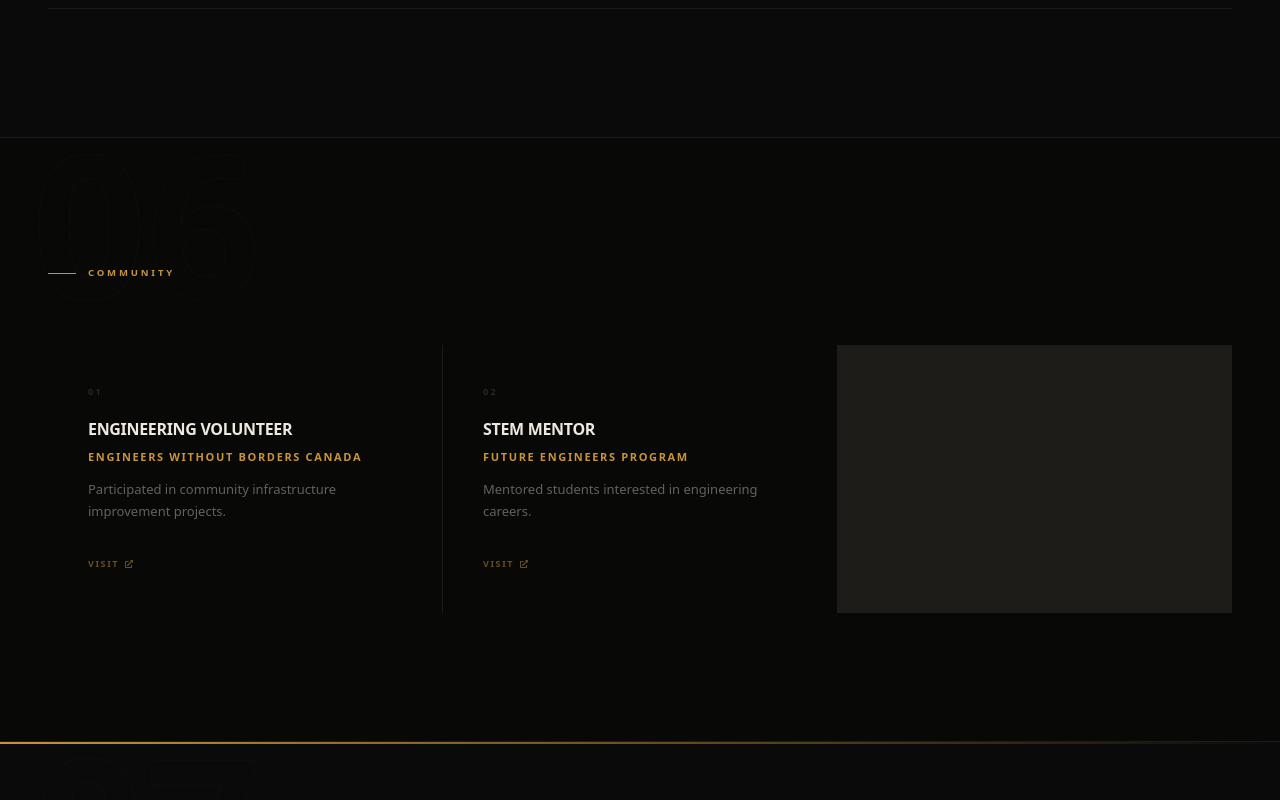
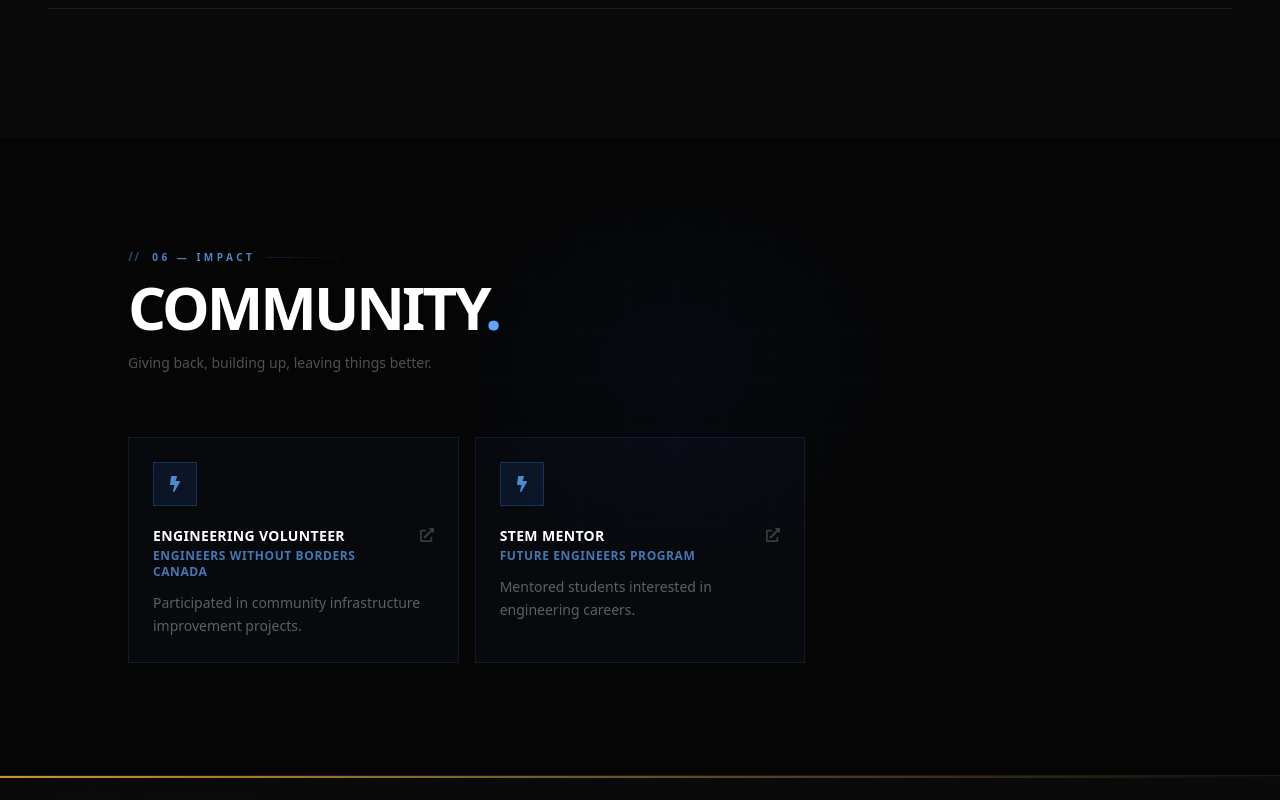
Before and after one commit to salienceenterprises-lab/portfolio-7e72f, a Next.js app: page /portfolio-7e72f/ in a window 1280 px wide. Shown: the part 4440-5240 px from the top of the page. Built offline with nearby package versions, Linux system fonts and the light colour scheme.

Commit message:
Update app/components/community.jsx via Portfolio SaaS

```diff
--- a/app/components/community.jsx
+++ b/app/components/community.jsx
@@ -1,151 +1,108 @@
 "use client";
-import React from "react";
 import { motion } from "framer-motion";
-import { FaExternalLinkAlt } from "react-icons/fa";
+import { FaBolt, FaExternalLinkAlt } from "react-icons/fa";
 
-const GOLD = "#c8943a";
-const GOLD_L = "#e0b256";
-
-export default function NocturneCommunity({ data }) {
-  const list = data?.community || data?.volunteering || data?.involvement || [];
-  if (!list.length) return null;
+export default function PortfolioCommunity({ data }) {
+  if (!data?.community?.length) return null;
 
   return (
-    <section id="community" style={{
-      background: "#080807",
-      borderTop: "1px solid #1e1c19",
-      position: "relative", overflow: "hidden",
-    }}>
-      <style>{`
-        @media (max-width: 767px) {
-          .noc-community-inner { padding: 4rem 1.5rem !important; }
-          .noc-community-grid { grid-template-columns: 1fr !important; }
-        }
-      `}</style>
+    <section id="community" className="relative py-28 px-6 overflow-hidden bg-[#050505]">
 
-      <div style={{
-        position: "absolute", top: "-1rem", left: "2rem",
-        fontSize: "200px", fontWeight: 900, lineHeight: 1,
-        color: "transparent",
-        WebkitTextStroke: "1px rgba(255,255,255,0.025)",
-        pointerEvents: "none", userSelect: "none",
-      }}>06</div>
+      {/* Ambient */}
+      <div className="absolute inset-0 pointer-events-none">
+        <div className="absolute bottom-1/3 left-1/3 w-[500px] h-[400px] rounded-full" style={{ background: "radial-gradient(ellipse, rgba(37,99,235,0.05), transparent 70%)" }} />
+        <div className="absolute inset-0 bg-[linear-gradient(rgba(59,130,246,0.025)_1px,transparent_1px),linear-gradient(90deg,rgba(59,130,246,0.025)_1px,transparent_1px)] bg-[size:48px_48px]" />
+      </div>
 
-      <div className="noc-community-inner" style={{ maxWidth: "1400px", margin: "0 auto", padding: "8rem 3rem" }}>
+      <div className="max-w-5xl mx-auto relative z-10">
+
+        {/* Section label */}
         <motion.div
           initial={{ opacity: 0, x: -20 }}
           whileInView={{ opacity: 1, x: 0 }}
           viewport={{ once: true }}
-          style={{ display: "flex", alignItems: "center", gap: "12px", marginBottom: "4rem" }}
+          transition={{ duration: 0.5 }}
+          className="flex items-center gap-3 mb-3"
         >
-          <div style={{ width: "28px", height: "1.5px", background: GOLD }} />
-          <span style={{ fontSize: "9.5px", fontWeight: 700, textTransform: "uppercase", letterSpacing: "0.3em", color: GOLD }}>
-            Community
-          </span>
+          <span className="text-blue-400/40 font-black text-xs tracking-widest select-none">{"//"}</span>
+          <span className="text-[10px] font-black tracking-[0.35em] uppercase text-blue-400/80">06 — Impact</span>
+          <div className="flex-1 h-px bg-gradient-to-r from-blue-500/20 to-transparent max-w-[80px]" />
         </motion.div>
 
-        <div
-          className="noc-community-grid"
-          style={{
-            display: "grid",
-            gridTemplateColumns: "repeat(auto-fill, minmax(min(320px, 100%), 1fr))",
-            gap: "1px",
-            background: "#1e1c19",
-          }}
+        <motion.h2
+          initial={{ opacity: 0, y: 18 }}
+          whileInView={{ opacity: 1, y: 0 }}
+          viewport={{ once: true }}
+          transition={{ duration: 0.6, delay: 0.05 }}
+          className="text-4xl sm:text-6xl font-black tracking-tighter text-white mb-4 uppercase"
         >
-          {list.map((item, i) => {
-            const title        = item.title       || item.role         || item.name         || item.position || "";
-            const organization = item.organization || item.company      || item.employer     || "";
-            const period       = item.period       || item.duration     || item.years        || item.date || "";
-            const description  = item.description  || item.achievements || item.impact       || "";
-            const link         = item.link         || item.url          || item.website      || "";
+          Community<span className="text-blue-400">.</span>
+        </motion.h2>
 
-            return (
-              <motion.div
-                key={i}
-                initial={{ opacity: 0, y: 24 }}
-                whileInView={{ opacity: 1, y: 0 }}
-                viewport={{ once: true }}
-                transition={{ duration: 0.5, delay: i * 0.07 }}
-                style={{
-                  background: "#080807",
-                  padding: "2.5rem",
-                  position: "relative",
-                  transition: "background 0.25s ease",
-                }}
-                onMouseEnter={(e) => { e.currentTarget.style.background = "#0d0c0a"; }}
-                onMouseLeave={(e) => { e.currentTarget.style.background = "#080807"; }}
-              >
-                {/* Index marker */}
-                <div style={{
-                  fontSize: "9px", fontWeight: 800,
-                  textTransform: "uppercase", letterSpacing: "0.25em",
-                  color: "#2a2825", marginBottom: "1.2rem",
-                }}>
-                  {String(i + 1).padStart(2, "0")}
+        <motion.p
+          initial={{ opacity: 0 }}
+          whileInView={{ opacity: 1 }}
+          viewport={{ once: true }}
+          transition={{ duration: 0.5, delay: 0.15 }}
+          className="text-white/30 text-sm mb-16 max-w-sm"
+        >
+          Giving back, building up, leaving things better.
+        </motion.p>
+
+        <div className="grid gap-4 sm:grid-cols-2 lg:grid-cols-3">
+          {data.community.map((item, index) => (
+            <motion.div
+              key={index}
+              initial={{ opacity: 0, y: 24 }}
+              whileInView={{ opacity: 1, y: 0 }}
+              viewport={{ once: true }}
+              transition={{ duration: 0.5, delay: index * 0.08 }}
+              whileHover={{ y: -5 }}
+              className="group relative bg-blue-500/[0.03] border border-blue-500/15 p-6 overflow-hidden hover:border-blue-500/45 hover:shadow-[0_16px_50px_rgba(59,130,246,0.12)] transition-all duration-400"
+            >
+              {/* Corner bracket — top left */}
+              <div className="absolute top-0 left-0 w-5 h-5 border-t-2 border-l-2 border-blue-500/0 group-hover:border-blue-500/70 transition-colors duration-400" />
+              {/* Corner bracket — bottom right */}
+              <div className="absolute bottom-0 right-0 w-5 h-5 border-b-2 border-r-2 border-blue-500/0 group-hover:border-blue-500/70 transition-colors duration-400" />
+
+              {/* Electric flash icon */}
+              <div className="relative w-11 h-11 mb-5">
+                <div className="w-11 h-11 bg-blue-500/[0.1] border border-blue-500/25 flex items-center justify-center group-hover:border-blue-500/60 transition-colors duration-300">
+                  <FaBolt className="w-4 h-4 text-blue-400/80" />
                 </div>
+              </div>
 
-                <h3 style={{
-                  fontSize: "16px", fontWeight: 800,
-                  color: "#ede9e0", letterSpacing: "-0.02em",
-                  textTransform: "uppercase", marginBottom: "0.5rem",
-                }}>
-                  {title}
-                </h3>
-
-                {organization && (
-                  <div style={{
-                    fontSize: "11px", fontWeight: 600,
-                    color: GOLD, textTransform: "uppercase",
-                    letterSpacing: "0.15em", marginBottom: "0.75rem",
-                  }}>
-                    {organization}
-                  </div>
-                )}
-
-                {period && (
-                  <div style={{
-                    fontSize: "9px", fontWeight: 700,
-                    textTransform: "uppercase", letterSpacing: "0.2em",
-                    color: "#3a3835", marginBottom: "1rem",
-                  }}>
-                    {period}
-                  </div>
-                )}
-
-                {description && (
-                  <p style={{
-                    fontSize: "13px", color: "rgba(237,233,224,0.4)",
-                    lineHeight: 1.7, fontWeight: 300,
-                    marginBottom: link ? "1.2rem" : 0,
-                  }}>
-                    {description}
-                  </p>
-                )}
-
-                {link && (
+              <div className="flex items-start justify-between gap-2 mb-2">
+                <div>
+                  <h3 className="font-black text-white text-sm uppercase tracking-wide mb-0.5 group-hover:text-blue-200 transition-colors duration-300">
+                    {item.role}
+                  </h3>
+                  <p className="text-xs font-bold text-blue-400/70 uppercase tracking-wider">{item.organization}</p>
+                </div>
+                {item.link && (
                   <a
-                    href={link}
+                    href={item.link}
                     target="_blank"
                     rel="noopener noreferrer"
-                    style={{
-                      display: "inline-flex", alignItems: "center", gap: "6px",
-                      marginTop: "1rem",
-                      fontSize: "9px", fontWeight: 700,
-                      textTransform: "uppercase", letterSpacing: "0.18em",
-                      color: "rgba(200,148,58,0.5)",
-                      textDecoration: "none",
-                      transition: "color 0.2s ease",
-                    }}
-                    onMouseEnter={(e) => e.currentTarget.style.color = GOLD}
-                    onMouseLeave={(e) => e.currentTarget.style.color = "rgba(200,148,58,0.5)"}
+                    className="text-white/20 hover:text-blue-400 transition-colors mt-0.5 flex-shrink-0"
                   >
-                    Visit <FaExternalLinkAlt size={8} />
+                    <FaExternalLinkAlt className="w-3.5 h-3.5" />
                   </a>
                 )}
-              </motion.div>
-            );
-          })}
+              </div>
+
+              {item.description && (
+                <p className="text-sm text-white/35 leading-relaxed mt-3">{item.description}</p>
+              )}
+
+              {/* Bottom indicator line */}
+              <motion.div
+                initial={{ scaleX: 0 }}
+                whileHover={{ scaleX: 1 }}
+                className="absolute bottom-0 left-0 right-0 h-px bg-gradient-to-r from-transparent via-blue-400/60 to-transparent origin-left"
+              />
+            </motion.div>
+          ))}
         </div>
       </div>
     </section>
```
